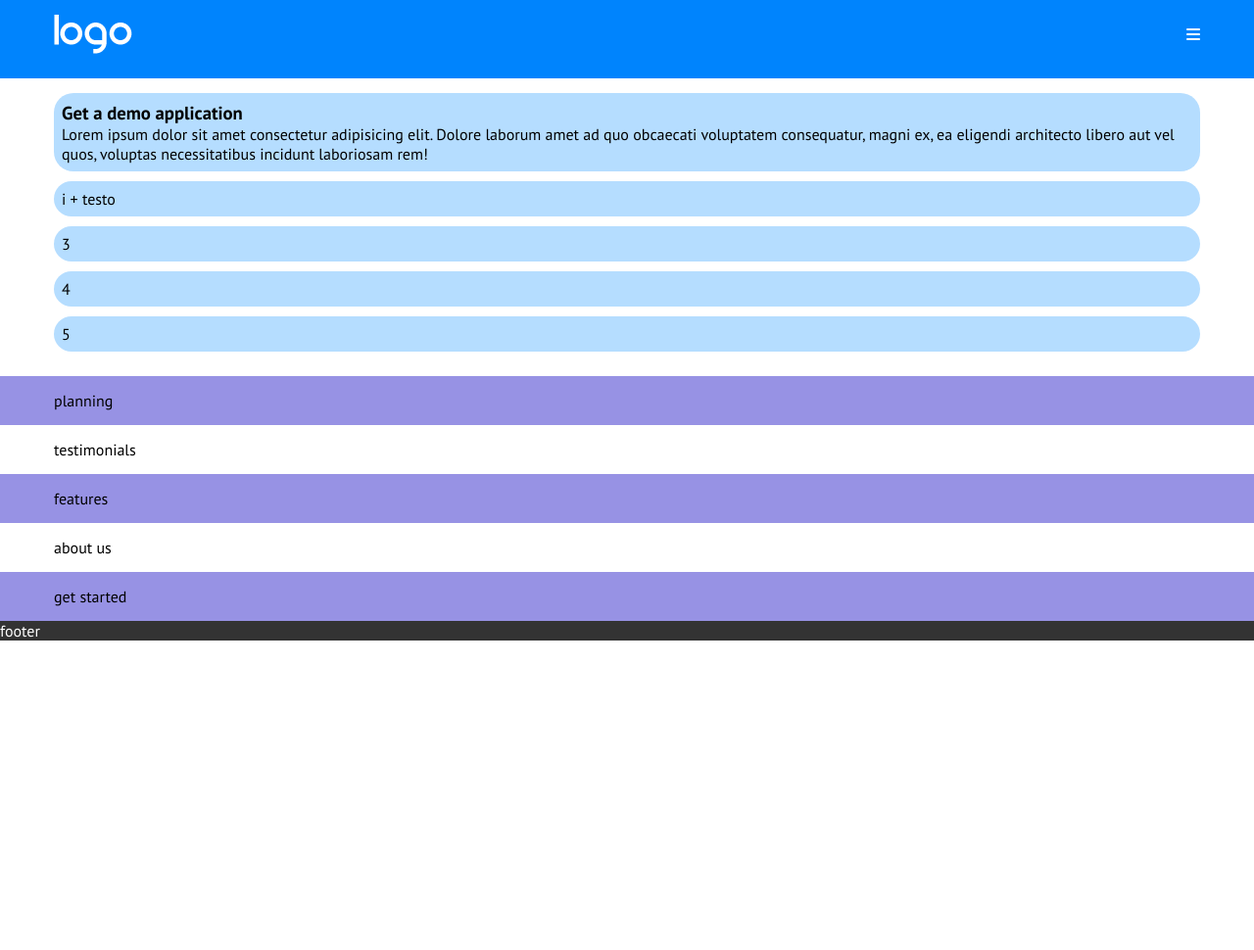
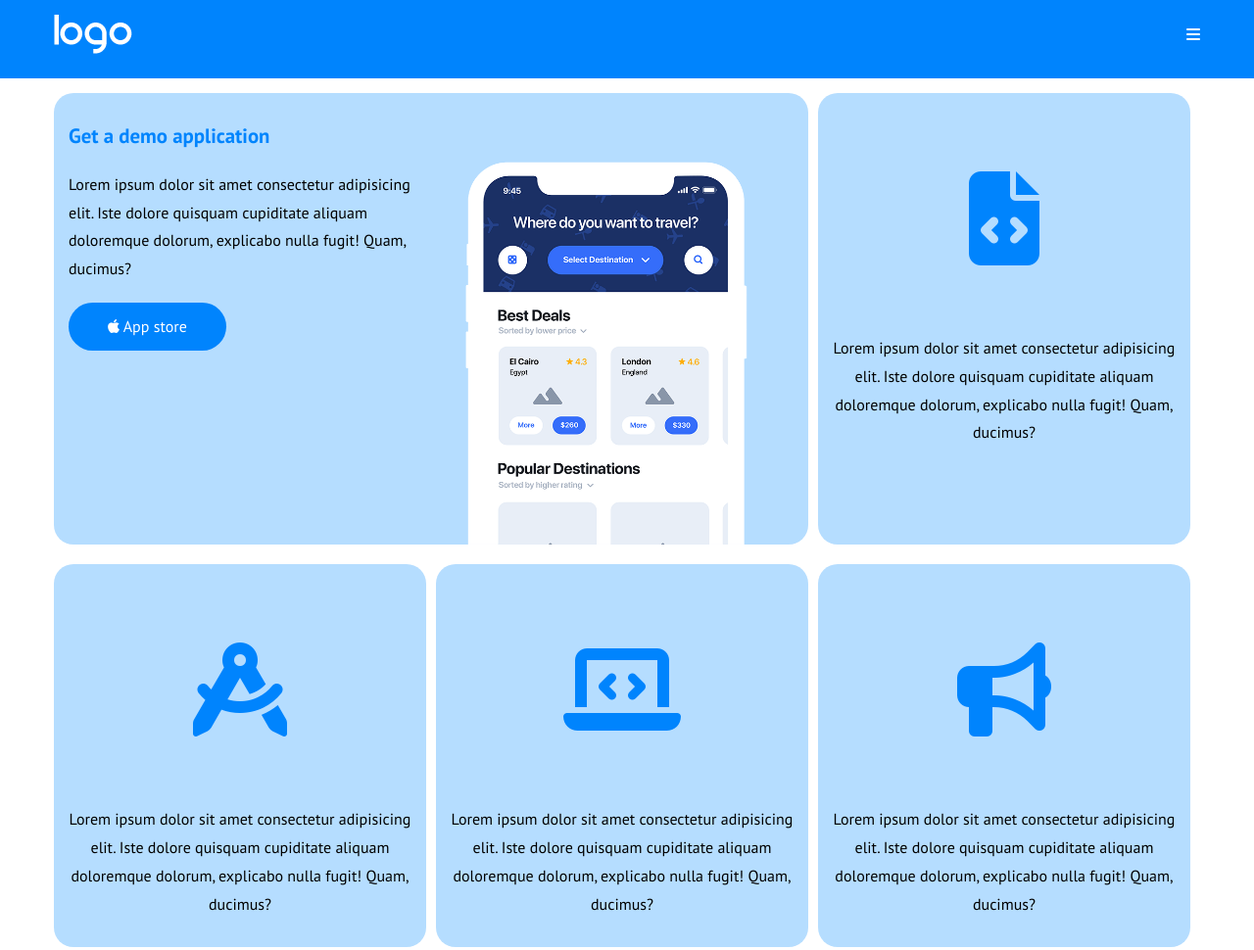
Before and after one commit to marikadiblasio/htmlcss-responsive-layout, a plain HTML site: page index.html in a window 1280 px wide. Shown: the top 970 px of the page at 98% size. Before the commit the page ends 800 px from the top, so only its background shows below. Drawn offline with Linux system fonts and the light colour scheme.

Commit message:
add intro

```diff
--- a/css/style.css
+++ b/css/style.css
@@ -3,7 +3,16 @@
     padding: 0;
     box-sizing: border-box;
 }
-:root {/* Color styles */
+body {
+    background-color: var(--light-color);
+    font-family: 'PT Sans', sans-serif;
+    line-height: 1.8rem;
+}
+html {
+    scroll-behavior: smooth;
+}
+/* Color styles */
+:root {
 --secundary-color: #0084FD;
 --light-color: #FFFFFF;
 --primary-color: #9792E4;
@@ -11,24 +20,50 @@
 --bg-card: #B5DDFF;
 --dark-color: #333333;
 }
-body {
-    background-color: var(--light-color);
-    font-family: 'PT Sans', sans-serif;
+/* Background */
+.bg-secundary {
+    background-color: var(--secundary-color);
 }
-html {
-    scroll-behavior: smooth;
+/* General */
+h3 {
+    font-size: 1.3rem;
+}
+a {
+    text-decoration: none;
+    color: var(--light-color);
+}
+ul {
+    list-style: none;
 }
 .container {
     padding: 15px;
     max-width: 1200px;
     margin: 0 auto;
 }
-a {
-    text-decoration: none;
+/* Margins */
+.mt-20 {
+    margin-top: 20px;
 }
-ul {
-    list-style: none;
+/* Paddings */
+
+/* Buttons */
+.btn{
+    display: inline-block;
+    text-align: center;
+    padding: 10px 40px;
+    border-radius: 30px;
 }
+/*  */
+/* Text */
+.text-left {
+    text-align: left;
+}
+.text-center {
+    text-align: center;
+}
+/* .light-text {
+    color: var(--light-color);
+} */
 /* Header */
 header {
     background-color: var(--secundary-color);
@@ -48,15 +83,7 @@ nav, header nav ul {
 header nav ul {
     display: none;
 }
-/* header nav {
-    position: relative;
-}
-header nav >a:hover ul{
-    display: block;
-    position: absolute;
-} */
 header nav a {
-    color: var(--light-color);
     padding-left: 15px;
 }
 /* main */
@@ -71,14 +98,46 @@ main {
     border-radius: 20px;
     width: 100%;
     background-color: var(--bg-card);
-    padding: 8px;
+    padding: 30px 15px;
     margin-bottom: 10px;
 }
 .image {
     width: 100%;
+}
+.image img {
+    width: 100%;
+    display: block;
+    transform: translate(0, 30px);
+}
+#intro h3, #intro div > i {
+    color: var(--secundary-color);
+}
+#intro div > i {
+    font-size: 6rem;
+    margin: 50px 0;
 }
 /* Footer */
 footer {
     background-color: var(--dark-color);
     color: var(--light-color);
 }
+
+/* Responsive */
+/* from 768px */
+/* Intro */
+@media screen and (min-width: 768px) {
+.d-flex {
+    display: flex;
+    flex-flow: row wrap;
+    gap: 10px;
+}
+.card {
+    width:calc((100% / 3) - 10px);
+}
+#intro .card:first-child {
+    width: calc((100% / 3 * 2) - 10px);
+}
+.image, .left-card {
+    width: calc((100% / 2) - 10px);
+}
+}
--- a/index.html
+++ b/index.html
@@ -26,18 +26,31 @@
     </header>
     <main>
         <section id="intro">
-            <div class="container">
-                <div class="card">
+            <div class="container d-flex">
+                <div class="text-left d-flex card">
                     <div class="left-card">
                         <h3>Get a demo application</h3>
-                        <p>Lorem ipsum dolor sit amet consectetur adipisicing elit. Dolore laborum amet ad quo obcaecati voluptatem consequatur, magni ex, ea eligendi architecto libero aut vel quos, voluptas necessitatibus incidunt laboriosam rem!</p>
+                        <p class="mt-20">Lorem ipsum dolor sit amet consectetur adipisicing elit. Iste dolore quisquam cupiditate aliquam doloremque dolorum, explicabo nulla fugit! Quam, ducimus?</p>
+                        <a class="btn mt-20 bg-secundary" href="#"> <i class="fa-brands fa-apple bg-secundary"></i>  App store</a>
                     </div>
-                    <div class="image"></div>
+                    <div class="image"><img src="./img/phone.png" alt="phone"></div>
                 </div>
-                <div class="card">i + testo</div>
-                <div class="card">3</div>
-                <div class="card">4</div>
-                <div class="card">5</div>
+                <div class="card text-center">
+                    <div><i class="fa-solid fa-file-code"></i></div>
+                    <p class="mt-20">Lorem ipsum dolor sit amet consectetur adipisicing elit. Iste dolore quisquam cupiditate aliquam doloremque dolorum, explicabo nulla fugit! Quam, ducimus?</p>
+                </div>
+                <div class="card text-center">
+                    <div><i class="fa-solid fa-compass-drafting"></i></div>
+                    <p class="mt-20">Lorem ipsum dolor sit amet consectetur adipisicing elit. Iste dolore quisquam cupiditate aliquam doloremque dolorum, explicabo nulla fugit! Quam, ducimus?</p>
+                </div>
+                <div class="card text-center">
+                    <div><i class="fa-solid fa-laptop-code"></i></div>
+                    <p class="mt-20">Lorem ipsum dolor sit amet consectetur adipisicing elit. Iste dolore quisquam cupiditate aliquam doloremque dolorum, explicabo nulla fugit! Quam, ducimus?</p>
+                </div>
+                <div class="card text-center">
+                    <div><i class="fa-solid fa-bullhorn"></i></div>
+                    <p class="mt-20">Lorem ipsum dolor sit amet consectetur adipisicing elit. Iste dolore quisquam cupiditate aliquam doloremque dolorum, explicabo nulla fugit! Quam, ducimus?</p>
+                </div>
             </div>
         </section>
         <section id="planning" class="even">
```
